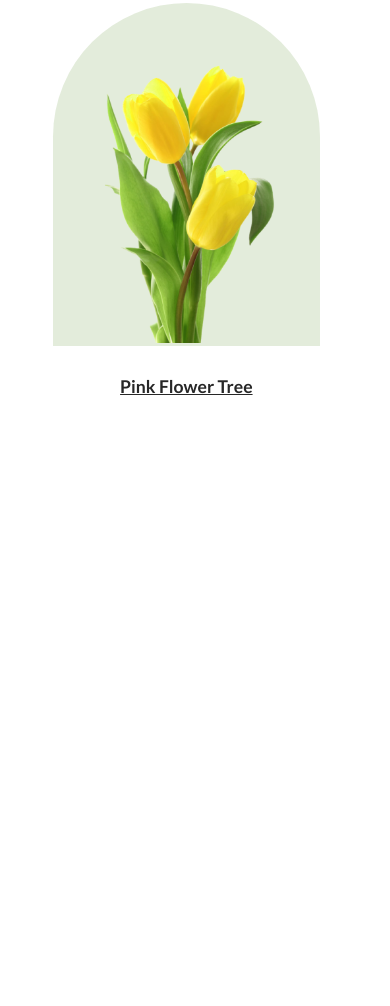
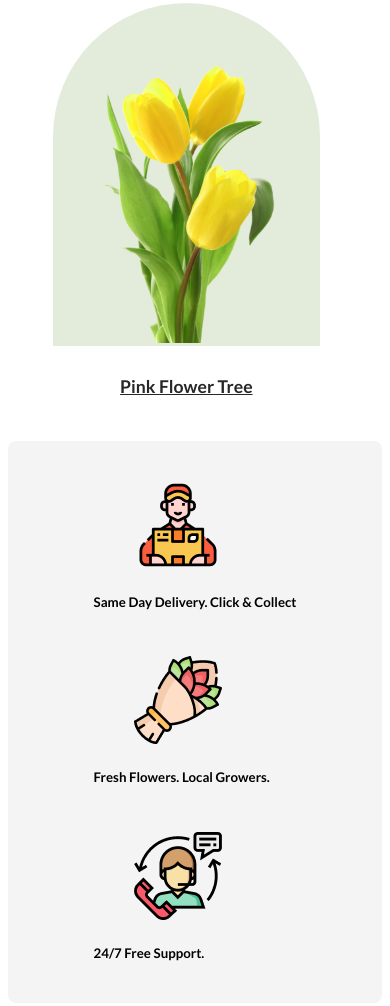
Before and after one commit to shafrinahamed0007/Prtactice8_9_FlowerShop, a plain HTML site: page index.html in a window 390 px wide. Shown: the part 2399-3405 px from the top of the page. Before the commit the page ends 2838 px from the top, so only its background shows below. Drawn offline with Linux system fonts and the light colour scheme.

Commit message:
Fully rersonsive customer service section

```diff
--- a/index.html
+++ b/index.html
@@ -88,7 +88,7 @@
       </section>
 
       <!-- Customer Service Section  -->
-      <section class="customer-service-section display-none">
+      <section class="customer-service-section ">
         <div class="customer-service-cart">
           <div>
             <div class="service-cart">
--- a/styles/flower.css
+++ b/styles/flower.css
@@ -343,7 +343,17 @@ footer {
     display: grid;
     grid-template-columns: 1fr;
     margin: 0 40px;
+  }
 
+  .customer-service-section {
+    justify-content: start;
+    margin-top: 10px;
+    width: 100%;
+    flex-direction: column;
+  }
+
+  .customer-service-cart {
+    grid-template-columns: 1fr;
   }
 }
 
@@ -363,9 +373,7 @@ footer {
   }
 
   .features-flower-cart {
-
-   gap: 10px;
-   margin: 0 20px;
-
+    gap: 10px;
+    margin: 0 20px;
   }
 }
```
